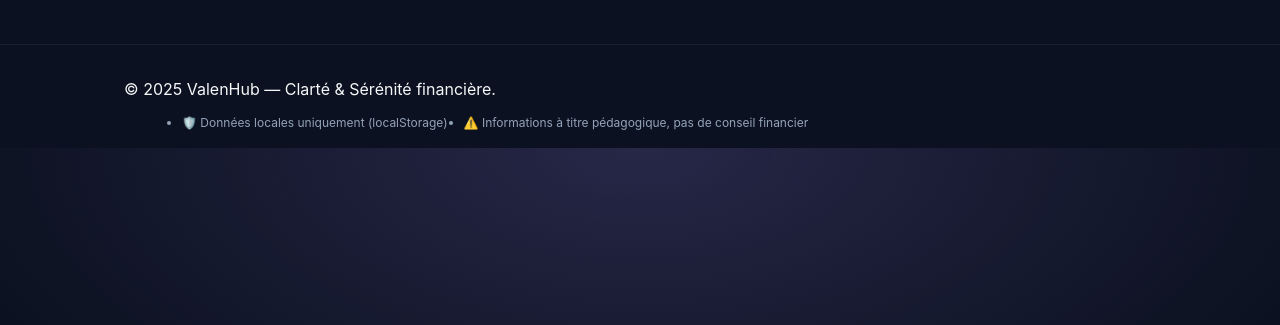
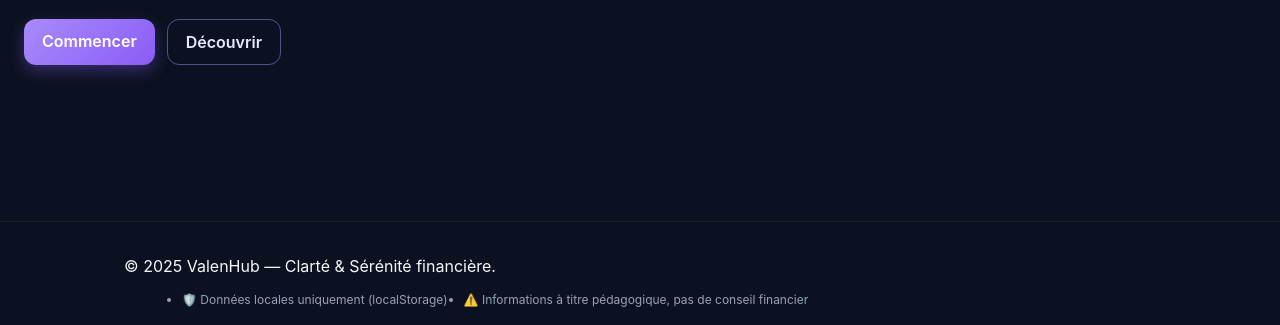
Before and after one commit to jordancrt/valen-site, a plain HTML site: page index.html in a window 1280 px wide. Shown: the part 475-800 px from the top of the page. Drawn offline with Linux system fonts and the light colour scheme.

Commit message:
Update style.css

```diff
--- a/assets/style.css
+++ b/assets/style.css
@@ -172,3 +172,17 @@
   .kpis{ grid-template-columns: 1fr; }
   .card canvas{ height:220px !important; }
 }
+/* ==== Layout pleine hauteur + footer collé proprement ==== */
+html, body { height: 100%; }
+body {
+  min-height: 100vh;
+  display: flex;
+  flex-direction: column;
+}
+main {
+  flex: 1;                 /* pousse le footer en bas */
+  display: flex;
+  align-items: center;     /* centre verticalement le contenu */
+  padding: 48px 0;         /* respire un peu */
+}
+.footer { margin-top: 0; } /* on évite les grands blancs */
```
